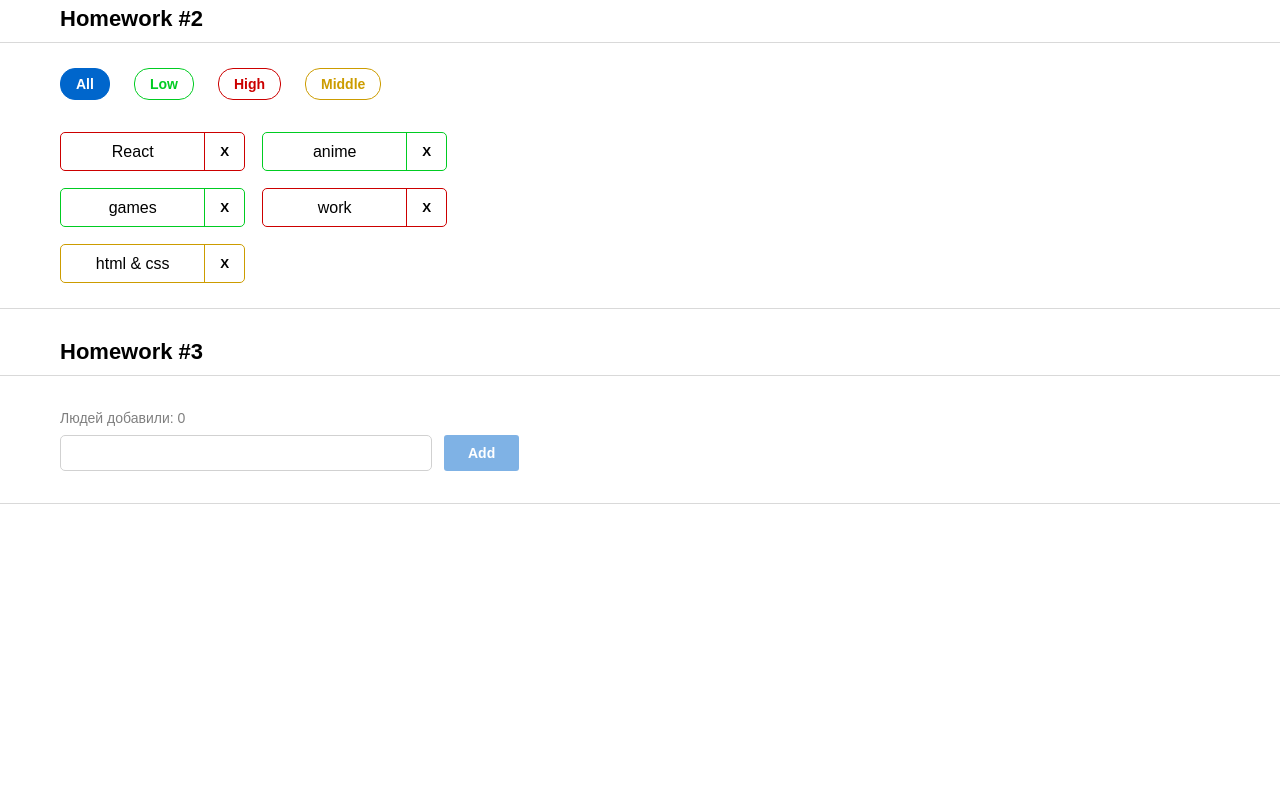
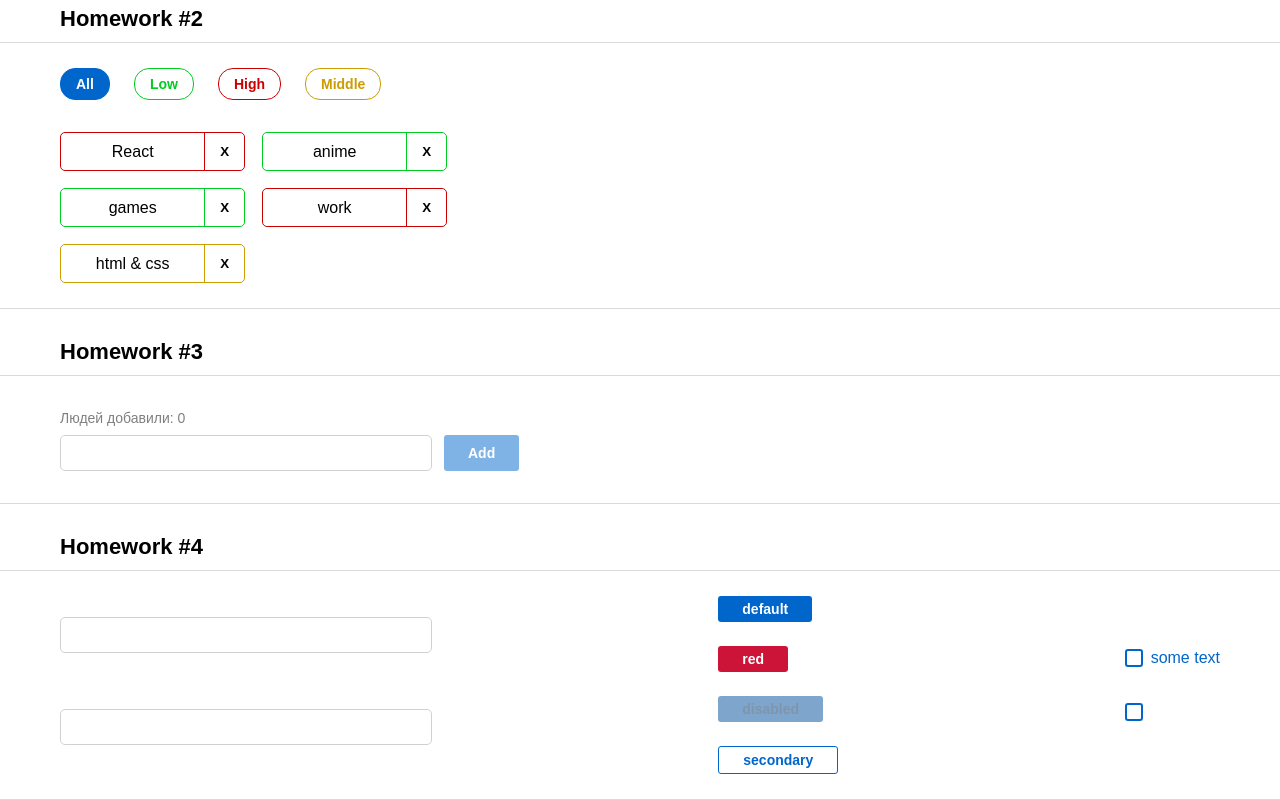
Before and after one commit to andressc/hws2, a React (Create React App) app: page /#/pre-junior in a window 1280 px wide. Shown: the part 396-1196 px from the top of the page. Before the commit the page ends 900 px from the top, so only its background shows below. Built offline with nearby package versions, Linux system fonts and the light colour scheme.

Commit message:
HW4 created

```diff
--- a/src/s1-main/App.tsx
+++ b/src/s1-main/App.tsx
@@ -3,6 +3,7 @@
 import HW1 from '../s2-homeworks/hw01/HW1'
 import HW2 from "../s2-homeworks/hw02/HW2"
 import HW3 from "../s2-homeworks/hw03/HW3"
+import HW4 from '../s2-homeworks/hw04/HW4'
 
 function App() {
     return (
@@ -11,7 +12,7 @@
             {/*раскомментировать по ходу выполнения*/}
             <HW2/>
             <HW3/>
-            {/*<HW4/>*/}
+            <HW4/>
 
             {/*при выполнении дз 5 и более - закомментировать здесь дз 1-4, так как они есть внутри дз 5*/}
             {/*<HW5/>*/}
--- a/src/s2-homeworks/hw04/common/c1-SuperInputText/SuperInputText.module.css
+++ b/src/s2-homeworks/hw04/common/c1-SuperInputText/SuperInputText.module.css
@@ -5,16 +5,29 @@
 }
 
 .inputWrapper {
+    display: flex;
+    flex-direction: column;
+    gap: 8px;
 }
 
 .superInput {
+    border: 1px solid #D1D1D1;
 }
 
 .errorInput {
+    border: 1px solid #CC1439;
+    order: 2;
 }
 
 .errorInput:focus {
+    border: 1px solid #CC1439;
 }
 
 .error {
+    color: #CC1439;
+    font-family: Montserrat;
+    font-size: 10px;
+    font-style: normal;
+    font-weight: 400;
+    order: 1;
 }
--- a/src/s2-homeworks/hw04/common/c1-SuperInputText/SuperInputText.tsx
+++ b/src/s2-homeworks/hw04/common/c1-SuperInputText/SuperInputText.tsx
@@ -4,8 +4,8 @@
     InputHTMLAttributes,
     KeyboardEvent,
     ReactNode,
-} from 'react'
-import s from './SuperInputText.module.css'
+} from "react"
+import s from "./SuperInputText.module.css"
 
 // тип пропсов обычного инпута
 type DefaultInputPropsType = DetailedHTMLProps<InputHTMLAttributes<HTMLInputElement>,
@@ -13,7 +13,7 @@
 
 // здесь мы говорим что у нашего инпута будут такие же пропсы как у обычного инпута, кроме type
 // (чтоб не писать value: string, onChange: ...; они уже все описаны в DefaultInputPropsType)
-type SuperInputTextPropsType = Omit<DefaultInputPropsType, 'type'> & {
+type SuperInputTextPropsType = Omit<DefaultInputPropsType, "type"> & {
     // и + ещё пропсы которых нет в стандартном инпуте
     onChangeText?: (value: string) => void
     onEnter?: () => void
@@ -44,28 +44,33 @@
         onKeyPress?.(e)
 
         onEnter && // если есть пропс onEnter
-        e.key === 'Enter' && // и если нажата кнопка Enter
+        e.key === "Enter" && // и если нажата кнопка Enter
         onEnter() // то вызвать его
     }
 
-    const finalSpanClassName = s.error
-        + (spanClassName ? ' ' + spanClassName : '')
-    const finalInputClassName = s.input
-        + (error ? ' ' + s.errorInput : ' ' + s.superInput)
-        + (className ? ' ' + className : '') // задача на смешивание классов
+    /*const finalSpanName = s.error
+    + (spanClassName ? ' ' + spanClassName : '')*/
+
+    const finalSpanClassName = `${error && s.error} ${spanClassName ? spanClassName + spanClassName : ""}`
+
+    /*const finalInputClassName = s.input
+        + (error ? " " + s.errorInput : " " + s.superInput)
+        + (className ? " " + className : "") // задача на смешивание классов*/
+
+    const finalInputClassName = `${error ? s.errorInput : s.superInput} ${className ? className : ""}`
 
     return (
         <div className={s.inputWrapper}>
             <input
                 id={id}
-                type={'text'}
+                type={"text"}
                 onChange={onChangeCallback}
                 onKeyPress={onKeyPressCallback}
                 className={finalInputClassName}
                 {...restProps} // отдаём инпуту остальные пропсы если они есть (value например там внутри)
             />
             <span
-                id={id ? id + '-span' : undefined}
+                id={id ? id + "-span" : undefined}
                 className={finalSpanClassName}
             >
                 {error}
--- a/src/s2-homeworks/hw04/common/c2-SuperButton/SuperButton.module.css
+++ b/src/s2-homeworks/hw04/common/c2-SuperButton/SuperButton.module.css
@@ -1,36 +1,65 @@
 .button {
+    display: inline-flex;
+    padding: 5px 24px;
+    justify-content: center;
+    align-items: center;
+    gap: 10px;
+    cursor: pointer;
+    border-radius: 3px;
+    font-family: Montserrat, sans-serif;
+    font-size: 14px;
+    font-style: normal;
+    font-weight: 600;
+    border: none;
+    color: #fff;
 }
 
 .disabled {
+    background-color: #004D99;
+    color: #002E5C;
 }
 
 .secondary {
+    background-color: #fff;
+    border: 1px solid #0066CC;
+    color: #06C;
 }
 
 .default {
+    background-color: #0066CC;
 }
 
 .red {
+    background-color: #CC1439;
 }
 
 .default:hover {
+    background-color: #0080FF;
 }
 
 .red:hover {
+    background-color: #FF1A47;
 }
 
 .secondary:hover {
+    color: #0066CC;
+    background-color: #E5F0FA;
 }
 
 
 .default:active {
+    background-color: #0059B2;
 }
 
 .secondary:active {
+    background-color: #C9E5FF;
 }
 
 .red:active {
+    background-color: #B21232;
 }
 
 .button:disabled {
+    opacity: 0.5;
+    cursor: default;
 }
--- a/src/s2-homeworks/hw04/common/c2-SuperButton/SuperButton.tsx
+++ b/src/s2-homeworks/hw04/common/c2-SuperButton/SuperButton.tsx
@@ -1,5 +1,5 @@
-import React, {ButtonHTMLAttributes, DetailedHTMLProps} from 'react'
-import s from './SuperButton.module.css'
+import React, {ButtonHTMLAttributes, DetailedHTMLProps} from "react"
+import s from "./SuperButton.module.css"
 
 // тип пропсов обычной кнопки, children в котором храниться название кнопки там уже описан
 type DefaultButtonPropsType = DetailedHTMLProps<ButtonHTMLAttributes<HTMLButtonElement>,
@@ -17,12 +17,15 @@
         ...restProps // все остальные пропсы попадут в объект restProps, там же будет children
     }
 ) => {
-    const finalClassName = s.button
-        // + (disabled
-        //         ? ...
-        //         : xType === 'red'
-        //             ? ...
-        + (className ? ' ' + className : '') // задачка на смешивание классов
+    /*const finalClassName = s.button
+        + (disabled
+                ? ...
+                : xType === 'red'
+                    ? ...
+        + (className ? ' ' + className : '') // задачка на смешивание классов*/
+
+
+    const finalClassName = `${s.button} ${disabled ? s.disabled : xType === "red" ? s.red : xType === "secondary" ? s.secondary : s.default} ${className ? className : ""}`
 
     return (
         <button
--- a/src/s2-homeworks/hw04/common/c3-SuperCheckbox/SuperCheckbox.tsx
+++ b/src/s2-homeworks/hw04/common/c3-SuperCheckbox/SuperCheckbox.tsx
@@ -27,8 +27,8 @@
     }
 ) => {
     const onChangeCallback = (e: ChangeEvent<HTMLInputElement>) => {
-        // задачка на написание онченджа
-
+        if(onChange) onChange(e)
+        if(onChangeChecked) onChangeChecked(e.currentTarget.checked)
     }
 
     const finalInputClassName = s.checkbox
```
